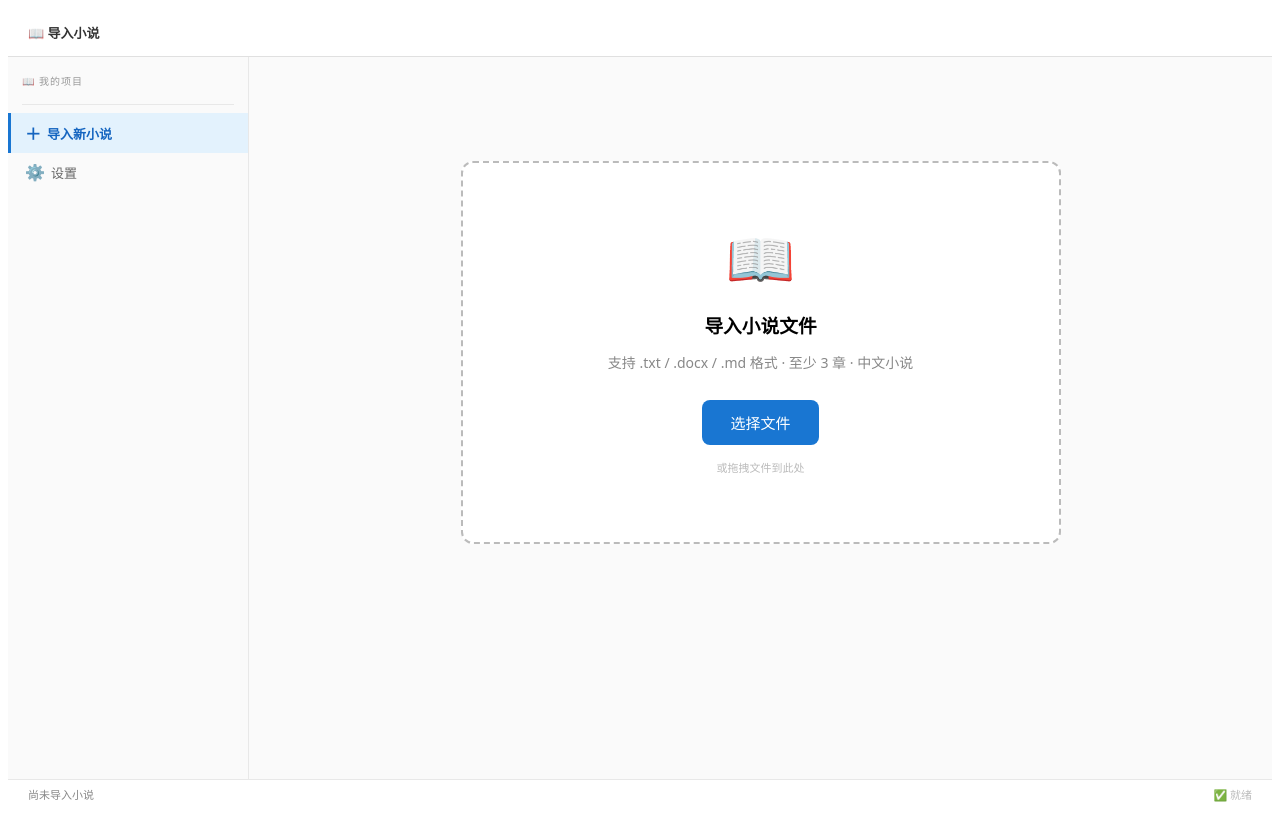
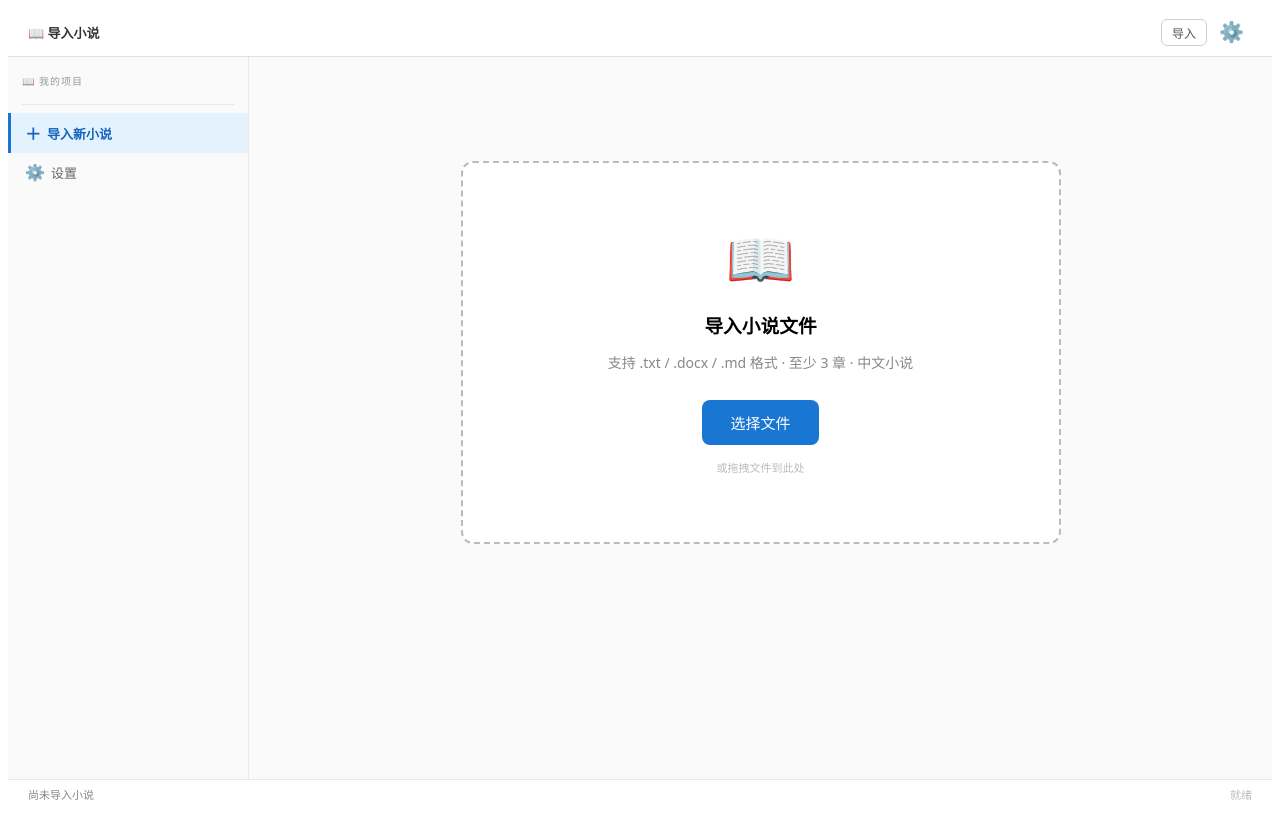
Before and after one commit to dwetdf/AIScript, a React (Vite) app: page / in a window 1280 px wide. Built offline with nearby package versions, Linux system fonts and the light colour scheme.

Commit message:
fix: prevent hooks conditional call + null-safety in App.tsx

```diff
--- a/src/App.tsx
+++ b/src/App.tsx
@@ -42,24 +42,19 @@ export const App: React.FC = () => {
   const isProcessing = useEditorStore((s) => s.isProcessing);
   const processingStep = useEditorStore((s) => s.processingStep);
 
-  // 活跃项目标题
   const activeProject = projects.find((p) => p.id === activeProjectId);
   const projectTitle = activeProject?.title || '';
+  const analysisForCheck = useAnalysisStore((s) => s.analysis);
+  const planForCheck = usePlanStore((s) => s.plan);
+  const hasData = !!(analysisForCheck || planForCheck || screenplay);
 
-  // 是否有数据（用于导入导出按钮）
-  const hasData = !!(useAnalysisStore((s) => s.analysis) || usePlanStore((s) => s.plan) || screenplay);
-
-  // 面包屑
   const breadcrumb: BreadcrumbItem[] = deriveBreadcrumb(section, projectTitle);
 
-  // 激活第一个项目（启动时）
   useEffect(() => {
-    if (projects.length > 0 && !activeProjectId) {
+    if (projects && projects.length > 0 && !activeProjectId) {
       const first = projects[0];
       setActiveProject(first.id);
-      // 加载该项目的持久化数据
       const a = loadAnalysis(first.id);
-      if (a) setAnalysis(a);
       if (a) setAnalysis(a);
       const p = loadPlan(first.id);
       if (p) setPlan(p);
@@ -68,30 +63,12 @@ export const App: React.FC = () => {
     }
   }, [projects, activeProjectId, setActiveProject, setAnalysis, setPlan, setScreenplay]);
 
-  // 切换项目时加载数据
-  const handleProjectSwitch = useCallback((id: string) => {
-    setActiveProject(id);
-    const a = loadAnalysis(id);
-    if (a) setAnalysis(a); else setAnalysis(null as any);
-    const p = loadPlan(id);
-    if (p) setPlan(p); else setPlan(null as any);
-    const s = loadScreenplay(id);
-    if (s) setScreenplay(s); else setScreenplay(null as any);
-    // 根据项目状态决定默认页面
-    if (s) setSection('script_edit');
-    else if (p) setSection('plan_overview');
-    else if (a) setSection('analysis_overview');
-    else setSection('import');
-  }, [setActiveProject, setAnalysis, setPlan, setScreenplay]);
-
-  // 导出
   const handleExport = useCallback(() => {
     const json = exportProjectBundle(activeProjectId || 'default');
     const title = projectTitle || 'project';
-    downloadFile(json, `${title}-aiscript-bundle.json`, 'application/json');
+    downloadFile(json, title + '-aiscript-bundle.json', 'application/json');
   }, [activeProjectId, projectTitle]);
 
-  // 导入
   const handleImportClick = useCallback(async () => {
     const file = await pickFile('.json');
     if (!file) return;
@@ -113,7 +90,6 @@ export const App: React.FC = () => {
     setImportRawJson('');
   }, []);
 
-  // 页面渲染
   const renderPage = () => {
     if (section === 'import') return <ImportPage onSectionChange={setSection} />;
     if (section.startsWith('analysis_')) return <AnalysisPage section={section} onSectionChange={setSection} />;
@@ -123,11 +99,10 @@ export const App: React.FC = () => {
     return <ImportPage onSectionChange={setSection} />;
   };
 
-  // 状态栏
   const statusLeft = screenplay
-    ? `${screenplay.metadata.title} · ${screenplay.acts.reduce((sum, a) => sum + a.scenes.reduce((ss, sc) => ss + sc.beats.length, 0), 0)} beats`
-    : projects.length > 0 ? `${projects.length} 个项目` : '尚未导入小说';
-  const statusRight = isProcessing ? '⏳ 处理中' : '✅ 就绪';
+    ? screenplay.metadata.title + ' ' + screenplay.acts.reduce((sum, a) => sum + a.scenes.reduce((ss, sc) => ss + sc.beats.length, 0), 0) + ' beats'
+    : projects.length > 0 ? projects.length + ' 个项目' : '尚未导入小说';
+  const statusRight = isProcessing ? '处理中' : '就绪';
 
   return (
     <>
@@ -136,10 +111,7 @@ export const App: React.FC = () => {
         sidebar={
           <ProjectSidebar
             currentSection={section}
-            onNavigate={(s) => {
-              // 如果是项目切换，用 handleProjectSwitch
-              setSection(s);
-            }}
+            onNavigate={setSection}
             onExport={handleExport}
             onImport={handleImportClick}
             hasProjectData={hasData}
@@ -148,6 +120,21 @@ export const App: React.FC = () => {
         processing={isProcessing ? { step: processingStep } : undefined}
         statusBar={{ left: statusLeft, right: statusRight }}
         onNavigate={setSection}
+        headerActions={
+          <>
+            <button onClick={handleImportClick} style={headerBtn} title="导入项目">
+              导入
+            </button>
+            {hasData && (
+              <button onClick={handleExport} style={headerBtn} title="导出项目">
+                导出
+            </button>
+            )}
+            <button onClick={() => setSection('settings')} style={gearBtn} title="设置">
+              {'\u2699\ufe0f'}
+            </button>
+          </>
+        }
       >
         {renderPage()}
       </AppShell>
@@ -163,3 +150,22 @@ export const App: React.FC = () => {
     </>
   );
 };
+
+const headerBtn: React.CSSProperties = {
+  background: 'transparent',
+  border: '1px solid #d0d0d0',
+  borderRadius: 6,
+  fontSize: 12,
+  cursor: 'pointer',
+  padding: '4px 10px',
+  color: '#555',
+};
+
+const gearBtn: React.CSSProperties = {
+  background: 'transparent',
+  border: 'none',
+  fontSize: 20,
+  cursor: 'pointer',
+  padding: '4px 8px',
+  borderRadius: 6,
+};
```
